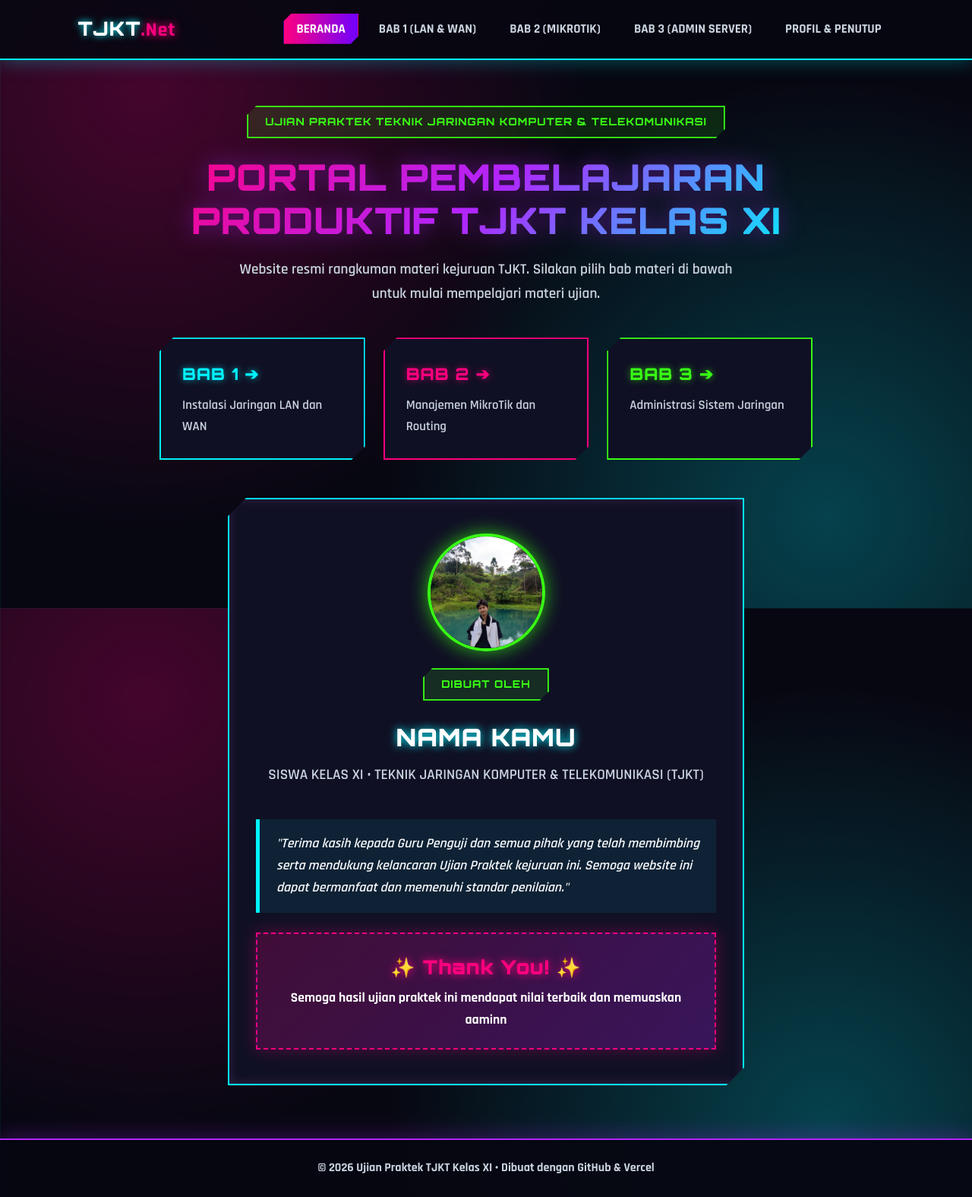
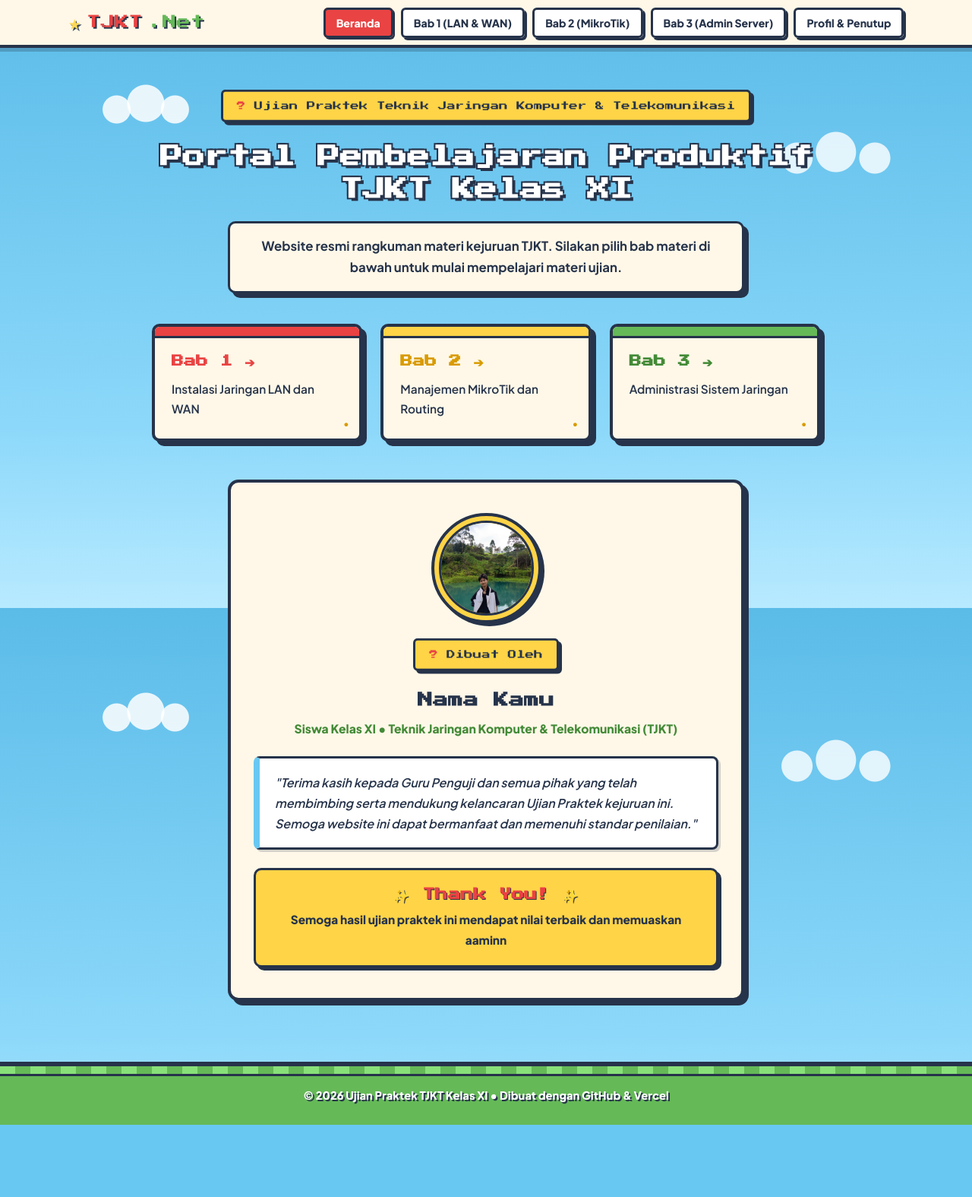
Before and after one commit to arsen52-su/web_uprak_tkj_333, a plain HTML site: page index.html in a window 1280 px wide. Shown: the whole page at 76% size. After the commit the page ends 1480 px from the top, so only its background shows below. Drawn offline with Linux system fonts and the light colour scheme.

Commit message:
Update styles and fonts in style.css

```diff
--- a/style.css
+++ b/style.css
@@ -1,168 +1,196 @@
-@import url('https://fonts.googleapis.com/css2?family=Orbitron:wght@600;700;800;900&family=Rajdhani:wght@500;600;700&display=swap');
+@import url('https://fonts.googleapis.com/css2?family=Press+Start+2P&family=Plus+Jakarta+Sans:wght@500;600;700;800&display=swap');
 
 :root {
-  --bg-dark: #070711;
-  --bg-panel: #101024;
-  --text-main: #f8fafc;
-  --text-dim: #cbd5e1;
-  --neon-cyan: #00f3ff;
-  --neon-pink: #ff007f;
-  --neon-green: #39ff14;
-  --neon-purple: #b026ff;
-  --gradasi-cyber: linear-gradient(135deg, #ff007f 0%, #b026ff 50%, #00f3ff 100%);
-  --gradasi-btn: linear-gradient(90deg, #ff007f 0%, #7000ff 100%);
+  --mario-red: #E94343;
+  --mario-red-dark: #B82929;
+  --sky-blue: #69C8F2;
+  --sky-blue-light: #AEE4FF;
+  --warm-yellow: #FFD447;
+  --warm-yellow-dark: #D99B00;
+  --grass-green: #65B957;
+  --grass-green-dark: #438A37;
+  --cream-white: #FFF8E8;
+  --dark-navy: #26334A;
+  --pixel-shadow: 6px 6px 0px #26334A;
+  --pixel-shadow-sm: 4px 4px 0px #26334A;
 }
 
 * {
   margin: 0;
   padding: 0;
   box-sizing: border-box;
-  font-family: 'Rajdhani', sans-serif;
   scroll-behavior: smooth;
 }
 
 body {
-  background-color: var(--bg-dark);
-  /* Latar belakang grid ala game sci-fi dengan cahaya neon ngejreng */
+  font-family: 'Plus Jakarta Sans', sans-serif;
+  background-color: var(--sky-blue);
+  /* Pola awan pixel & langit biru cerah khas World 1-1 */
   background-image:
-    linear-gradient(rgba(0, 243, 255, 0.06) 1px, transparent 1px),
-    linear-gradient(90deg, rgba(0, 243, 255, 0.06) 1px, transparent 1px),
-    radial-gradient(circle at 15% 15%, rgba(255, 0, 127, 0.25) 0%, transparent 45%),
-    radial-gradient(circle at 85% 85%, rgba(0, 243, 255, 0.25) 0%, transparent 45%);
-  background-size: 40px 40px, 40px 40px, 100% 100%, 100% 100%;
+    radial-gradient(circle at 12% 18%, rgba(255, 255, 255, 0.85) 18px, transparent 19px),
+    radial-gradient(circle at 15% 17%, rgba(255, 255, 255, 0.85) 24px, transparent 25px),
+    radial-gradient(circle at 18% 18%, rgba(255, 255, 255, 0.85) 18px, transparent 19px),
+    radial-gradient(circle at 82% 26%, rgba(255, 255, 255, 0.8) 20px, transparent 21px),
+    radial-gradient(circle at 86% 25%, rgba(255, 255, 255, 0.8) 26px, transparent 27px),
+    radial-gradient(circle at 90% 26%, rgba(255, 255, 255, 0.8) 20px, transparent 21px),
+    linear-gradient(180deg, #5BBCE8 0%, #8CD8FA 70%, #B8EAFF 100%);
   background-attachment: fixed;
-  color: var(--text-main);
-  line-height: 1.65;
+  color: var(--dark-navy);
+  line-height: 1.7;
   display: flex;
   flex-direction: column;
   min-height: 100vh;
 }
 
+/* Tipografi Heading Retro Pixel */
 h1, h2, h3, .logo, .badge {
-  font-family: 'Orbitron', sans-serif;
-  letter-spacing: 1px;
+  font-family: 'Press Start 2P', monospace;
+  line-height: 1.45;
 }
 
-@keyframes pulseGlow {
-  0%, 100% { box-shadow: 0 0 15px rgba(0, 243, 255, 0.4), inset 0 0 10px rgba(0, 243, 255, 0.2); }
-  50% { box-shadow: 0 0 28px rgba(255, 0, 127, 0.7), inset 0 0 15px rgba(255, 0, 127, 0.3); }
+@keyframes floatBlock {
+  0%, 100% { transform: translateY(0px); }
+  50% { transform: translateY(-7px); }
 }
 
-@keyframes slideUp {
-  from { opacity: 0; transform: translateY(25px); }
-  to { opacity: 1; transform: translateY(0); }
+@keyframes coinBlink {
+  0%, 100% { opacity: 1; transform: scale(1); }
+  50% { opacity: 0.75; transform: scale(1.15); }
 }
 
-/* Navbar Ala HUD Game */
+/* =========================================
+   1. NAVBAR (Pixel HUD Interface)
+   ========================================= */
 .navbar {
   display: flex;
   justify-content: space-between;
   align-items: center;
-  padding: 16px 8%;
-  background: rgba(7, 7, 17, 0.9);
-  backdrop-filter: blur(12px);
+  padding: 16px 7%;
+  background: var(--cream-white);
+  border-bottom: 4px solid var(--dark-navy);
+  box-shadow: 0 5px 0 rgba(38, 51, 74, 0.25);
   position: sticky;
   top: 0;
   z-index: 100;
-  border-bottom: 2px solid var(--neon-cyan);
-  box-shadow: 0 0 25px rgba(0, 243, 255, 0.35);
 }
 
 .logo {
-  font-size: 1.6rem;
-  font-weight: 900;
-  color: #ffffff;
-  text-shadow: 0 0 10px var(--neon-cyan);
+  font-size: 1.15rem;
+  color: var(--mario-red);
+  text-shadow: 2px 2px 0px var(--dark-navy);
+  display: flex;
+  align-items: center;
+  gap: 8px;
+}
+
+.logo::before {
+  content: "★";
+  color: var(--warm-yellow);
+  text-shadow: 2px 2px 0px var(--dark-navy);
+  animation: coinBlink 1.8s infinite ease-in-out;
 }
 
 .logo span {
-  color: var(--neon-pink);
-  text-shadow: 0 0 12px var(--neon-pink);
+  color: var(--grass-green);
 }
 
 .nav-links {
   list-style: none;
   display: flex;
+  flex-wrap: wrap;
   gap: 10px;
 }
 
 .nav-links a {
   text-decoration: none;
-  color: var(--text-dim);
-  font-weight: 700;
-  font-size: 1.05rem;
-  text-transform: uppercase;
-  padding: 8px 16px;
-  border: 1px solid transparent;
-  clip-path: polygon(10px 0, 100% 0, 100% calc(100% - 10px), calc(100% - 10px) 100%, 0 100%, 0 10px);
-  transition: all 0.25s ease;
+  color: var(--dark-navy);
+  font-weight: 800;
+  font-size: 0.88rem;
+  padding: 8px 14px;
+  background: #ffffff;
+  border: 3px solid var(--dark-navy);
+  border-radius: 6px;
+  box-shadow: 3px 3px 0px var(--dark-navy);
+  transition: all 0.15s ease;
 }
 
 .nav-links a:hover {
-  color: var(--neon-cyan);
-  background: rgba(0, 243, 255, 0.12);
-  border-color: var(--neon-cyan);
-  text-shadow: 0 0 8px var(--neon-cyan);
+  background: var(--warm-yellow);
+  transform: translate(-2px, -2px);
+  box-shadow: 5px 5px 0px var(--dark-navy);
 }
 
 .nav-links a.active {
-  background: var(--gradasi-btn);
+  background: var(--mario-red);
   color: #ffffff;
-  box-shadow: 0 0 18px rgba(255, 0, 127, 0.7);
+  transform: translate(1px, 1px);
+  box-shadow: 2px 2px 0px var(--dark-navy);
 }
 
-/* Hero / Lobby Screen */
+/* =========================================
+   2. HERO SECTION (World 1-1 Lobby)
+   ========================================= */
 .hero {
   flex: 1;
   display: flex;
   align-items: center;
   justify-content: center;
   text-align: center;
-  padding: 60px 8%;
-  animation: slideUp 0.6s ease-out;
+  padding: 55px 7% 70px 7%;
+  position: relative;
 }
 
 .hero-content {
-  max-width: 860px;
+  max-width: 880px;
+  width: 100%;
 }
 
+/* Question Block Floating Badge */
 .badge {
   display: inline-block;
-  padding: 8px 22px;
-  background: rgba(57, 255, 20, 0.12);
-  color: var(--neon-green);
-  border: 2px solid var(--neon-green);
-  font-size: 0.85rem;
-  font-weight: 800;
-  text-transform: uppercase;
-  margin-bottom: 22px;
-  box-shadow: 0 0 18px rgba(57, 255, 20, 0.4);
-  clip-path: polygon(12px 0, 100% 0, 100% calc(100% - 12px), calc(100% - 12px) 100%, 0 100%, 0 12px);
+  padding: 10px 18px;
+  background: var(--warm-yellow);
+  color: var(--dark-navy);
+  border: 3px solid var(--dark-navy);
+  border-radius: 6px;
+  font-size: 0.72rem;
+  margin-bottom: 24px;
+  box-shadow: var(--pixel-shadow-sm);
+  animation: floatBlock 2.6s ease-in-out infinite;
+}
+
+.badge::before {
+  content: "? ";
+  color: var(--mario-red);
 }
 
 .hero h1 {
-  font-size: 3rem;
-  font-weight: 900;
-  line-height: 1.2;
+  font-size: 1.85rem;
+  color: #ffffff;
+  text-shadow:
+    4px 4px 0px var(--dark-navy),
+    -2px -2px 0px var(--dark-navy),
+    2px -2px 0px var(--dark-navy),
+    -2px 2px 0px var(--dark-navy);
   margin-bottom: 20px;
-  text-transform: uppercase;
-  background: var(--gradasi-cyber);
-  -webkit-background-clip: text;
-  -webkit-text-fill-color: transparent;
-  filter: drop-shadow(0 0 15px rgba(176, 38, 255, 0.5));
 }
 
-.hero p {
-  color: var(--text-dim);
-  margin-bottom: 42px;
-  font-size: 1.2rem;
-  font-weight: 600;
-  max-width: 660px;
-  margin-left: auto;
-  margin-right: auto;
+.hero > .hero-content > p {
+  background: var(--cream-white);
+  border: 3px solid var(--dark-navy);
+  border-radius: 10px;
+  padding: 16px 24px;
+  color: var(--dark-navy);
+  font-size: 1.05rem;
+  font-weight: 700;
+  max-width: 680px;
+  margin: 0 auto 40px auto;
+  box-shadow: var(--pixel-shadow);
 }
 
-/* Kartu Pilih Stage / Level (Bab 1, 2, 3) */
+/* =========================================
+   3. GAME BLOCK CARDS (Menu Pilihan Bab)
+   ========================================= */
 .menu-button-grid {
   display: grid;
   grid-template-columns: repeat(auto-fit, minmax(240px, 1fr));
@@ -171,55 +199,80 @@ h1, h2, h3, .logo, .badge {
 }
 
 .btn-card {
-  background: var(--bg-panel);
-  border: 2px solid rgba(0, 243, 255, 0.3);
-  padding: 28px;
+  background: var(--cream-white);
+  border: 4px solid var(--dark-navy);
+  border-radius: 10px;
+  padding: 26px 22px;
   text-decoration: none;
-  color: inherit;
+  color: var(--dark-navy);
   position: relative;
-  clip-path: polygon(18px 0, 100% 0, 100% calc(100% - 18px), calc(100% - 18px) 100%, 0 100%, 0 18px);
-  box-shadow: 0 10px 30px rgba(0, 0, 0, 0.6);
-  transition: all 0.3s cubic-bezier(0.175, 0.885, 0.32, 1.275);
+  box-shadow: var(--pixel-shadow);
+  transition: transform 0.2s cubic-bezier(0.34, 1.56, 0.64, 1), box-shadow 0.2s ease;
+  overflow: hidden;
 }
 
-.btn-card:nth-child(1) { border-color: var(--neon-cyan); }
-.btn-card:nth-child(2) { border-color: var(--neon-pink); }
-.btn-card:nth-child(3) { border-color: var(--neon-green); }
+/* Strip warna atas ala Question Block / Pipe / Brick */
+.btn-card::before {
+  content: "";
+  position: absolute;
+  top: 0;
+  left: 0;
+  right: 0;
+  height: 12px;
+  border-bottom: 3px solid var(--dark-navy);
+}
+
+.btn-card:nth-child(1)::before { background: var(--mario-red); }
+.btn-card:nth-child(2)::before { background: var(--warm-yellow); }
+.btn-card:nth-child(3)::before { background: var(--grass-green); }
+
+/* Aksen baut pixel di sudut kartu */
+.btn-card::after {
+  content: "●";
+  position: absolute;
+  bottom: 10px;
+  right: 14px;
+  font-size: 0.7rem;
+  color: var(--warm-yellow-dark);
+}
 
 .btn-card:hover {
-  transform: translateY(-10px) scale(1.03);
-  background: #171736;
+  transform: translateY(-8px);
+  box-shadow: 8px 12px 0px var(--dark-navy);
+  background: #ffffff;
 }
 
-.btn-card:nth-child(1):hover { box-shadow: 0 0 30px rgba(0, 243, 255, 0.6); }
-.btn-card:nth-child(2):hover { box-shadow: 0 0 30px rgba(255, 0, 127, 0.6); }
-.btn-card:nth-child(3):hover { box-shadow: 0 0 30px rgba(57, 255, 20, 0.6); }
-
-.btn-card:nth-child(1) h3 { color: var(--neon-cyan); text-shadow: 0 0 10px rgba(0, 243, 255, 0.6); }
-.btn-card:nth-child(2) h3 { color: var(--neon-pink); text-shadow: 0 0 10px rgba(255, 0, 127, 0.6); }
-.btn-card:nth-child(3) h3 { color: var(--neon-green); text-shadow: 0 0 10px rgba(57, 255, 20, 0.6); }
+.btn-card:active {
+  transform: translate(3px, 3px);
+  box-shadow: 2px 2px 0px var(--dark-navy);
+}
 
 .btn-card h3 {
-  font-size: 1.35rem;
-  font-weight: 800;
-  margin-bottom: 10px;
-  text-transform: uppercase;
+  font-size: 1rem;
+  margin-top: 8px;
+  margin-bottom: 12px;
 }
 
+.btn-card:nth-child(1) h3 { color: var(--mario-red); }
+.btn-card:nth-child(2) h3 { color: var(--warm-yellow-dark); }
+.btn-card:nth-child(3) h3 { color: var(--grass-green-dark); }
+
 .btn-card p {
-  color: var(--text-dim);
-  font-size: 1.05rem;
+  font-size: 0.96rem;
+  font-weight: 600;
+  color: var(--dark-navy);
   margin: 0;
 }
 
-/* Container Halaman Materi */
+/* =========================================
+   4. HALAMAN MATERI (Stage / Level View)
+   ========================================= */
 .container-materi {
-  max-width: 880px;
+  max-width: 860px;
   margin: 0 auto;
-  padding: 50px 8%;
+  padding: 45px 7% 65px 7%;
   flex: 1;
   width: 100%;
-  animation: slideUp 0.5s ease-out;
 }
 
 .breadcrumb {
@@ -228,52 +281,65 @@ h1, h2, h3, .logo, .badge {
 
 .breadcrumb a {
   display: inline-block;
-  padding: 8px 18px;
-  background: var(--bg-panel);
-  color: var(--neon-cyan);
+  padding: 10px 18px;
+  background: var(--cream-white);
+  color: var(--dark-navy);
   text-decoration: none;
-  font-size: 1rem;
-  font-weight: 700;
-  text-transform: uppercase;
-  border: 1px solid var(--neon-cyan);
-  box-shadow: 0 0 12px rgba(0, 243, 255, 0.3);
-  clip-path: polygon(10px 0, 100% 0, 100% calc(100% - 10px), calc(100% - 10px) 100%, 0 100%, 0 10px);
-  transition: all 0.2s;
+  font-weight: 800;
+  font-size: 0.9rem;
+  border: 3px solid var(--dark-navy);
+  border-radius: 8px;
+  box-shadow: var(--pixel-shadow-sm);
+  transition: all 0.15s ease;
 }
 
 .breadcrumb a:hover {
-  background: var(--neon-cyan);
-  color: var(--bg-dark);
+  background: var(--warm-yellow);
+  transform: translate(-2px, -2px);
+  box-shadow: 6px 6px 0px var(--dark-navy);
 }
 
 .container-materi h1 {
-  font-size: 2.3rem;
-  font-weight: 900;
+  font-size: 1.55rem;
+  color: #ffffff;
+  text-shadow: 3px 3px 0px var(--dark-navy);
   margin-bottom: 24px;
-  text-transform: uppercase;
-  color: #ffffff;
-  text-shadow: 0 0 15px rgba(0, 243, 255, 0.5);
 }
 
-/* Kotak Konten Materi Ala Mission Briefing */
+/* Content Box ala Dialog Box Super Mario */
 .content-box {
-  background: rgba(16, 16, 36, 0.92);
-  padding: 36px;
-  border: 2px solid var(--neon-purple);
-  border-left: 8px solid var(--neon-pink);
-  box-shadow: 0 0 30px rgba(176, 38, 255, 0.25);
+  background: var(--cream-white);
+  padding: 34px 30px;
+  border: 4px solid var(--dark-navy);
+  border-radius: 12px;
+  box-shadow: var(--pixel-shadow);
   margin-bottom: 32px;
-  clip-path: polygon(0 0, calc(100% - 20px) 0, 100% 20px, 100% 100%, 20px 100%, 0 calc(100% - 20px));
+  position: relative;
+}
+
+/* Dekorasi Pipa Hijau kecil di pojok kanan atas box materi */
+.content-box::before {
+  content: "WORLD 1";
+  font-family: 'Press Start 2P', monospace;
+  font-size: 0.65rem;
+  background: var(--grass-green);
+  color: #ffffff;
+  padding: 6px 12px;
+  border: 3px solid var(--dark-navy);
+  border-radius: 6px;
+  position: absolute;
+  top: -16px;
+  right: 22px;
+  box-shadow: 3px 3px 0px var(--dark-navy);
 }
 
 .content-box h3 {
-  color: var(--neon-cyan);
-  font-size: 1.3rem;
-  font-weight: 800;
-  text-transform: uppercase;
+  font-size: 0.98rem;
+  color: var(--mario-red);
+  margin-top: 26px;
   margin-bottom: 12px;
-  margin-top: 26px;
-  text-shadow: 0 0 8px rgba(0, 243, 255, 0.4);
+  padding-bottom: 6px;
+  border-bottom: 3px dashed rgba(38, 51, 74, 0.25);
 }
 
 .content-box h3:first-child {
@@ -281,100 +347,111 @@ h1, h2, h3, .logo, .badge {
 }
 
 .content-box p {
-  color: var(--text-dim);
+  font-size: 1.02rem;
+  font-weight: 600;
+  color: var(--dark-navy);
   margin-bottom: 14px;
-  font-size: 1.12rem;
-  font-weight: 500;
 }
 
 .content-box ul {
-  padding-left: 24px;
-  color: var(--text-dim);
+  padding-left: 22px;
+  margin-bottom: 14px;
 }
 
 .content-box li {
   margin-bottom: 10px;
-  font-size: 1.1rem;
+  font-weight: 600;
+  color: var(--dark-navy);
 }
 
 .content-box li strong {
-  color: var(--neon-green);
+  color: var(--grass-green-dark);
+  font-weight: 800;
 }
 
 code {
-  background: rgba(255, 0, 127, 0.18);
-  color: var(--neon-pink);
-  padding: 3px 9px;
-  font-family: 'Orbitron', monospace;
-  font-weight: 700;
+  background: var(--warm-yellow);
+  color: var(--dark-navy);
+  padding: 3px 8px;
+  border: 2px solid var(--dark-navy);
+  border-radius: 5px;
+  font-weight: 800;
   font-size: 0.9em;
-  border: 1px solid var(--neon-pink);
 }
 
-/* Tombol Next / Prev Stage */
+/* =========================================
+   5. RETRO GAME BUTTONS
+   ========================================= */
 .btn-primary {
   display: inline-block;
-  padding: 14px 30px;
-  background: var(--gradasi-btn);
+  padding: 14px 24px;
+  background: var(--mario-red);
   color: #ffffff;
-  font-family: 'Orbitron', sans-serif;
-  font-weight: 800;
-  font-size: 0.95rem;
-  text-transform: uppercase;
+  font-family: 'Press Start 2P', monospace;
+  font-size: 0.78rem;
   text-decoration: none;
-  border: 2px solid var(--neon-pink);
-  cursor: pointer;
+  border: 3px solid var(--dark-navy);
+  border-radius: 8px;
+  box-shadow: var(--pixel-shadow-sm);
+  transition: all 0.15s ease;
   text-align: center;
-  clip-path: polygon(12px 0, 100% 0, 100% calc(100% - 12px), calc(100% - 12px) 100%, 0 100%, 0 12px);
-  box-shadow: 0 0 20px rgba(255, 0, 127, 0.6);
-  transition: all 0.3s ease;
 }
 
 .btn-primary:hover {
-  transform: translateY(-3px) scale(1.04);
-  box-shadow: 0 0 32px rgba(255, 0, 127, 0.9);
+  background: #ff5252;
+  transform: translate(-2px, -2px);
+  box-shadow: 6px 6px 0px var(--dark-navy);
+}
+
+.btn-primary:active {
+  transform: translate(2px, 2px);
+  box-shadow: 1px 1px 0px var(--dark-navy);
 }
 
 .btn-secondary {
   display: inline-block;
-  padding: 14px 30px;
-  background: transparent;
-  color: var(--neon-cyan);
-  font-family: 'Orbitron', sans-serif;
-  font-weight: 800;
-  font-size: 0.95rem;
-  text-transform: uppercase;
+  padding: 14px 24px;
+  background: var(--grass-green);
+  color: #ffffff;
+  font-family: 'Press Start 2P', monospace;
+  font-size: 0.78rem;
   text-decoration: none;
-  border: 2px solid var(--neon-cyan);
+  border: 3px solid var(--dark-navy);
+  border-radius: 8px;
+  box-shadow: var(--pixel-shadow-sm);
+  transition: all 0.15s ease;
   text-align: center;
-  clip-path: polygon(12px 0, 100% 0, 100% calc(100% - 12px), calc(100% - 12px) 100%, 0 100%, 0 12px);
-  box-shadow: 0 0 15px rgba(0, 243, 255, 0.3);
-  transition: all 0.3s ease;
 }
 
 .btn-secondary:hover {
-  background: var(--neon-cyan);
-  color: var(--bg-dark);
-  box-shadow: 0 0 25px rgba(0, 243, 255, 0.8);
+  background: #76cc68;
+  transform: translate(-2px, -2px);
+  box-shadow: 6px 6px 0px var(--dark-navy);
 }
 
-/* Player Card (Profil Pembuat & Penutup) */
+/* =========================================
+   6. PLAYER PROFILE CARD (Karakter & Penutup)
+   ========================================= */
 .profile-card-wrapper {
-  background: var(--bg-panel);
-  padding: 45px 35px;
-  border: 2px solid var(--neon-cyan);
-  animation: pulseGlow 4s infinite ease-in-out;
-  text-align: center;
+  background: var(--cream-white);
+  border: 4px solid var(--dark-navy);
+  border-radius: 14px;
+  padding: 40px 30px;
+  box-shadow: var(--pixel-shadow);
   max-width: 680px;
-  margin: 40px auto 10px auto;
-  clip-path: polygon(24px 0, 100% 0, 100% calc(100% - 24px), calc(100% - 24px) 100%, 0 100%, 0 24px);
+  margin: 45px auto 10px auto;
+  position: relative;
 }
 
 .profile-image-container {
-  position: relative;
-  width: 155px;
-  height: 155px;
-  margin: 0 auto 22px auto;
+  width: 145px;
+  height: 145px;
+  margin: 0 auto 20px auto;
+  padding: 6px;
+  background: var(--warm-yellow);
+  border: 4px solid var(--dark-navy);
+  border-radius: 50%;
+  box-shadow: var(--pixel-shadow-sm);
 }
 
 .profile-img {
@@ -382,92 +459,130 @@ code {
   height: 100%;
   object-fit: cover;
   border-radius: 50%;
-  border: 4px solid var(--neon-green);
-  box-shadow: 0 0 25px rgba(57, 255, 20, 0.7);
-  transition: transform 0.3s ease;
+  border: 3px solid var(--dark-navy);
+  transition: transform 0.25s ease;
 }
 
 .profile-img:hover {
-  transform: scale(1.08) rotate(3deg);
+  transform: scale(1.06);
 }
 
 .profile-card-wrapper h2 {
-  font-size: 2rem;
-  font-weight: 900;
-  color: #ffffff;
-  text-transform: uppercase;
-  text-shadow: 0 0 12px var(--neon-cyan);
-  margin-bottom: 8px;
+  font-size: 1.25rem;
+  color: var(--dark-navy);
+  margin-bottom: 10px;
 }
 
 .profile-role {
-  color: var(--neon-green);
-  font-weight: 700;
-  font-size: 1.1rem;
-  text-transform: uppercase;
-  margin-bottom: 24px;
+  color: var(--grass-green-dark);
+  font-weight: 800;
+  font-size: 0.98rem;
+  margin-bottom: 22px;
 }
 
 .quote-box {
-  background: rgba(0, 243, 255, 0.08);
-  border-left: 5px solid var(--neon-cyan);
-  padding: 18px 22px;
+  background: #ffffff;
+  border: 3px solid var(--dark-navy);
+  border-left: 8px solid var(--sky-blue);
+  border-radius: 8px;
+  padding: 18px 20px;
   text-align: left;
-  margin-bottom: 26px;
+  margin-bottom: 24px;
+  box-shadow: 3px 3px 0px rgba(38, 51, 74, 0.2);
 }
 
 .quote-box p {
-  color: var(--text-main);
   font-style: italic;
-  font-size: 1.1rem;
+  font-weight: 600;
+  color: var(--dark-navy);
   margin: 0;
 }
 
 .thank-you-banner {
-  background: linear-gradient(135deg, rgba(255, 0, 127, 0.2), rgba(176, 38, 255, 0.25));
-  border: 2px dashed var(--neon-pink);
-  padding: 22px;
-  margin-top: 22px;
-  box-shadow: 0 0 20px rgba(255, 0, 127, 0.3);
+  background: var(--warm-yellow);
+  border: 3px solid var(--dark-navy);
+  border-radius: 10px;
+  padding: 20px;
+  box-shadow: var(--pixel-shadow-sm);
 }
 
 .thank-you-banner h3 {
-  color: var(--neon-pink);
-  font-size: 1.6rem;
-  font-weight: 900;
-  text-shadow: 0 0 12px var(--neon-pink);
-  margin-bottom: 6px;
+  font-size: 1.05rem;
+  color: var(--mario-red);
+  text-shadow: 1px 1px 0px var(--dark-navy);
+  margin-bottom: 8px;
 }
 
 .thank-you-banner p {
-  color: #ffffff;
-  font-size: 1.1rem;
-  font-weight: 700;
+  font-weight: 800;
+  color: var(--dark-navy);
+  font-size: 0.96rem;
   margin: 0;
 }
 
-/* Navigasi Bawah & Footer */
+/* =========================================
+   7. PAGINATION & PIXEL GRASS FOOTER
+   ========================================= */
 .pagination {
   display: flex;
   justify-content: space-between;
   align-items: center;
-  margin-top: 38px;
+  gap: 14px;
+  margin-top: 32px;
 }
 
 footer {
   text-align: center;
-  padding: 24px;
-  border-top: 2px solid var(--neon-purple);
-  color: var(--text-dim);
-  font-size: 1rem;
-  font-weight: 700;
-  background: rgba(7, 7, 17, 0.95);
-  box-shadow: 0 -5px 25px rgba(176, 38, 255, 0.25);
+  padding: 26px 16px;
+  background: var(--grass-green);
+  border-top: 6px solid var(--dark-navy);
+  color: #ffffff;
+  font-weight: 800;
+  font-size: 0.92rem;
+  text-shadow: 2px 2px 0px var(--dark-navy);
+  position: relative;
 }
 
-@media (max-width: 650px) {
-  .hero h1 { font-size: 2rem; }
-  .nav-links { display: none; }
-  .pagination { flex-direction: column; gap: 14px; }
-  .pagination a { width: 100%; }
+/* Pola rumput pixel di bagian atas footer */
+footer::before {
+  content: "";
+  position: absolute;
+  top: 0;
+  left: 0;
+  right: 0;
+  height: 10px;
+  background: repeating-linear-gradient(
+    90deg,
+    #88E079 0px,
+    #88E079 20px,
+    var(--grass-green) 20px,
+    var(--grass-green) 40px
+  );
+  border-bottom: 3px solid var(--dark-navy);
 }
+
+/* =========================================
+   8. RESPONSIVE MOBILE ADJUSTMENTS
+   ========================================= */
+@media (max-width: 720px) {
+  .navbar {
+    flex-direction: column;
+    gap: 12px;
+    padding: 14px 5%;
+  }
+  .nav-links {
+    justify-content: center;
+  }
+  .hero h1 {
+    font-size: 1.25rem;
+  }
+  .container-materi h1 {
+    font-size: 1.15rem;
+  }
+  .pagination {
+    flex-direction: column;
+  }
+  .pagination a {
+    width: 100%;
+  }
+}
```
